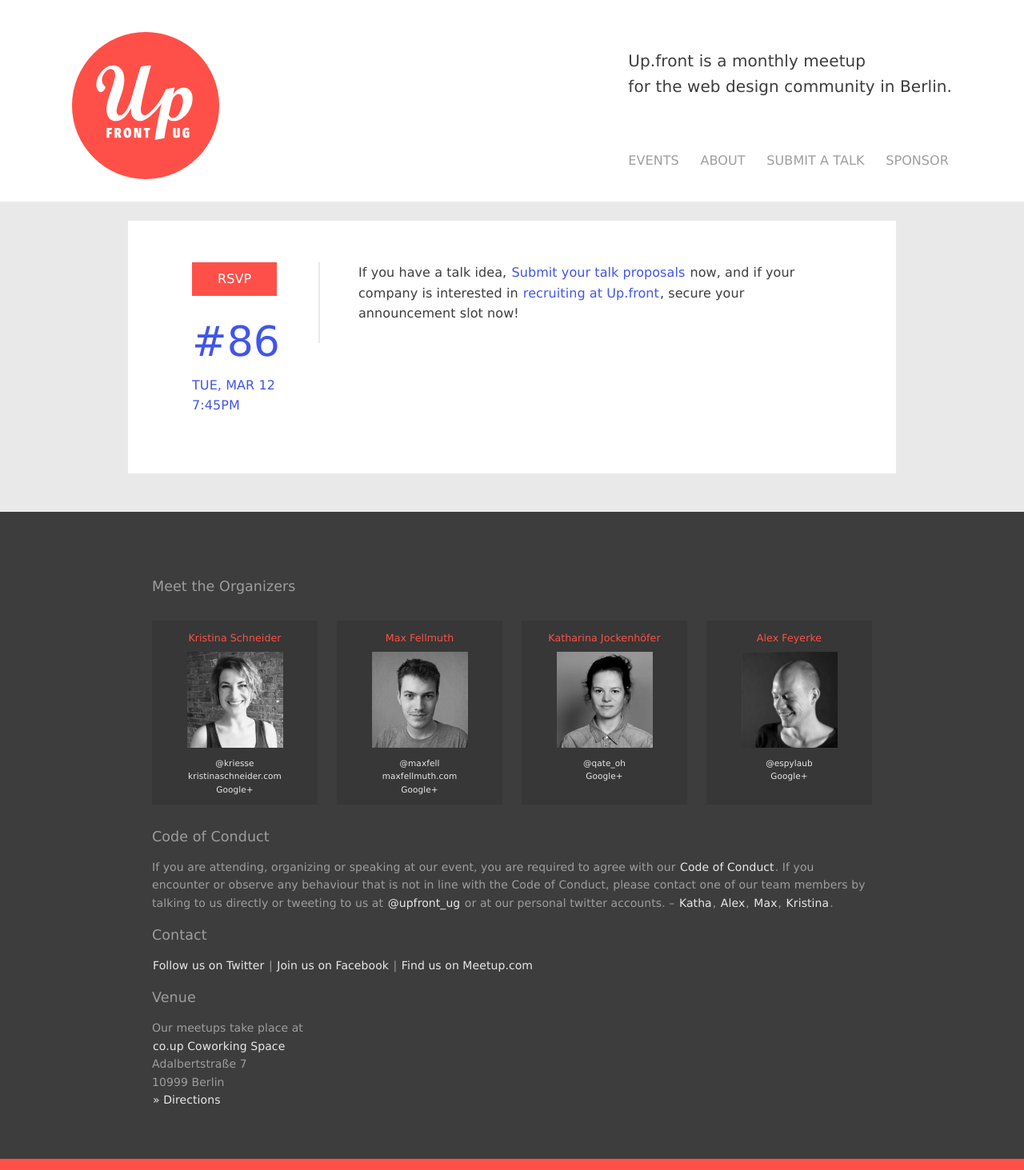
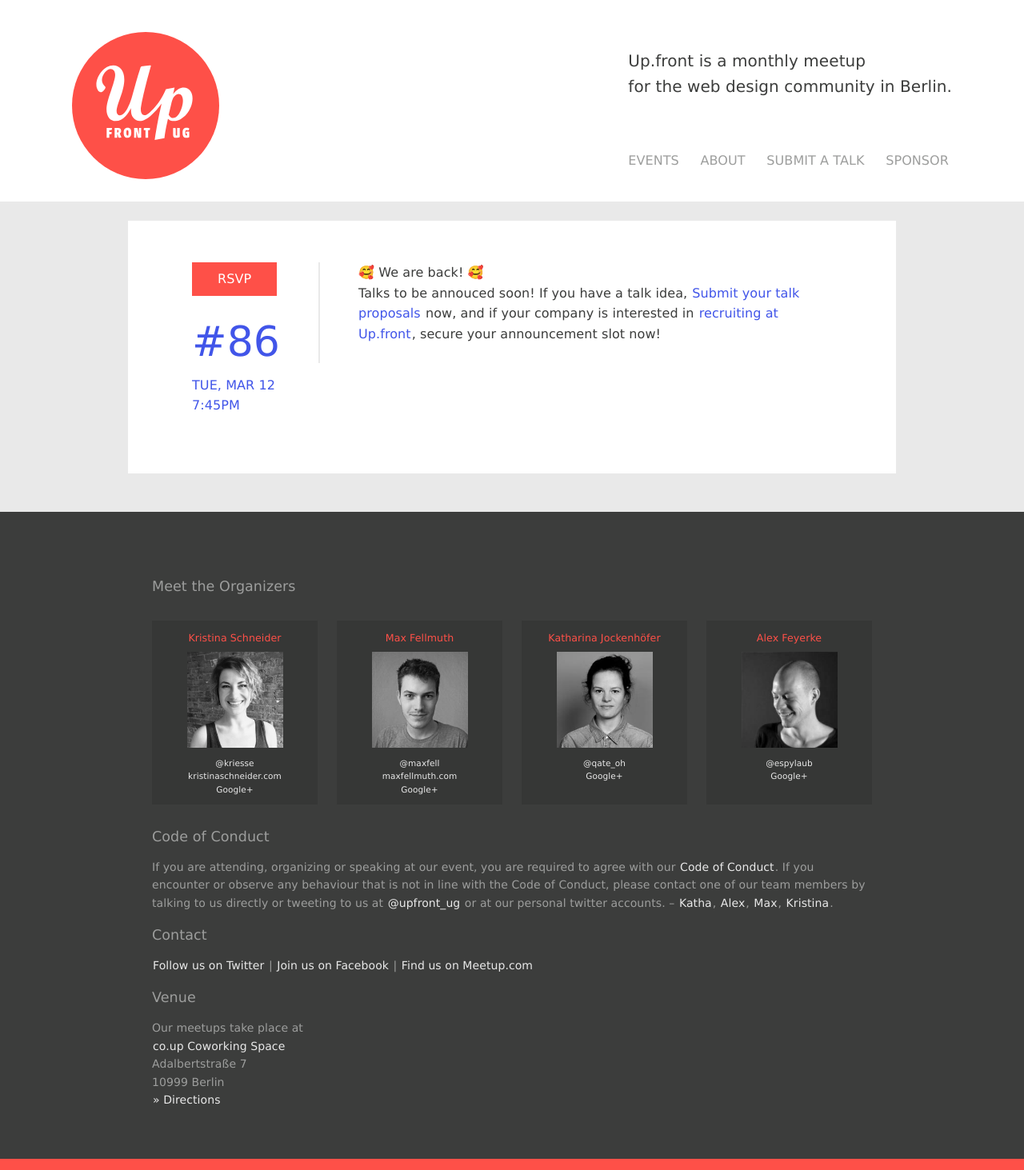
Before and after one commit to upfrontug/upfrontug.github.io, a Jekyll site: the page built from _posts/2019-03-12-meetup.html, in a window 1280 px wide. Shown: the whole page at 80% size. Built offline with Jekyll 4.4.1, drawn with Linux system fonts in a browser that asks for light colours; a script that is not in the unit is left out.

Commit message:
Update 2019-03-12-meetup.html

```diff
--- a/_posts/2019-03-12-meetup.html
+++ b/_posts/2019-03-12-meetup.html
@@ -1,5 +1,5 @@
 ---
   counter: '86'
   meetup: 'https://www.meetup.com/up-front-ug/events/259214720'
-  intro: 'If you have a talk idea, <a href="http://up.front.ug/submit/">Submit your talk proposals</a> now, and if your company is interested in <a href="http://up.front.ug/sponsoring/">recruiting at Up.front</a>, secure your announcement slot now!'
+  intro: '🥰 We are back! 🥰<br/>Talks to be annouced soon! If you have a talk idea, <a href="http://up.front.ug/submit/">Submit your talk proposals</a> now, and if your company is interested in <a href="http://up.front.ug/sponsoring/">recruiting at Up.front</a>, secure your announcement slot now!'
 ---
```
